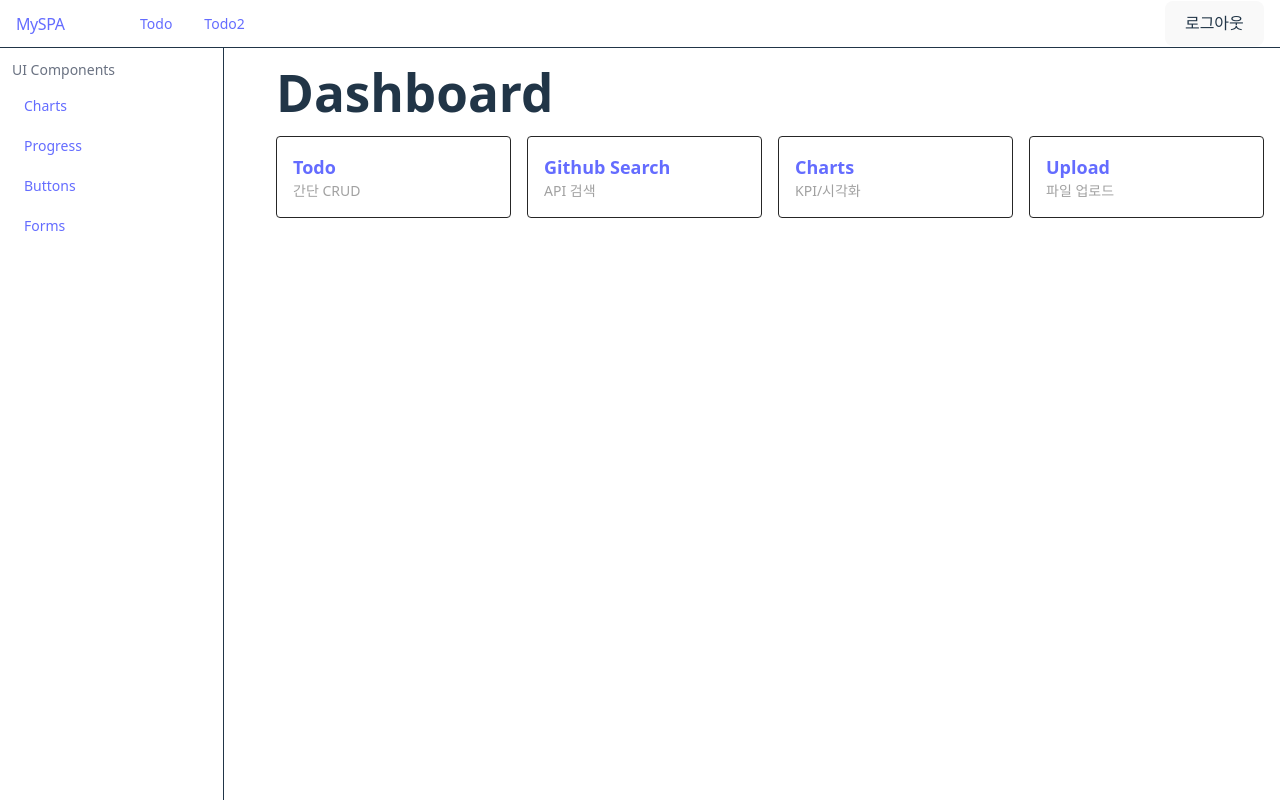
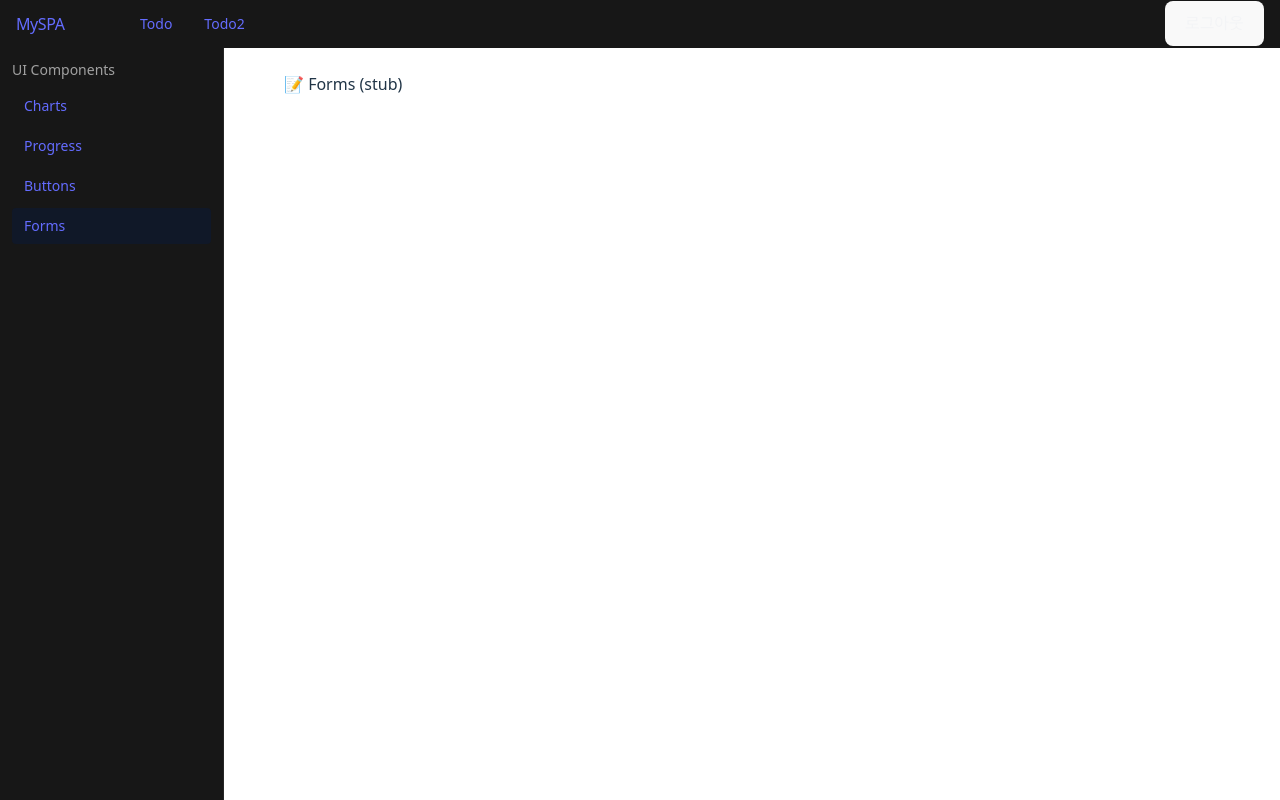
Before and after one commit to No1stone/react-sandbox, a React (Vite) app: page /sidebar/forms in a window 1280 px wide. Before the commit this address led to /. Built offline with nearby package versions, Linux system fonts and the light colour scheme; sample sign-in values are in the browser's storage.

Commit message:
사이드바 페이지

```diff
--- a/src/components/Header.tsx
+++ b/src/components/Header.tsx
@@ -11,19 +11,17 @@ export default function Header() {
     }
 
     return (
-      <header className="h-12 border-b bg-white flex items-center px-4">
+      <header className="h-12 border-b border-neutral-900 bg-neutral-900 text-gray-100 flex items-center px-4 justify-between">
         <div className="min-w-24">
           <Link to="/" className="font-semibold tracking-tight select-none">MySPA</Link>
         </div>
         <nav className="flex-1 flex items-center gap-2 justify-start px-4">
           {apps.map(app => (
-            <NavLink
-              key={app.slug}
-              to={app.path}
-              className={({ isActive }) =>
-                `px-3 py-1.5 rounded text-sm ${isActive ? 'bg-gray-900 text-white' : 'hover:bg-gray-100'}`
-              }
-            >
+                 <NavLink
+                 key={app.slug}
+                 to={app.path}
+                 className="px-3 py-1.5 rounded text-sm hover:bg-neutral-800"
+               >
               {app.title}
             </NavLink>
           ))}
--- a/src/components/Sidebar.tsx
+++ b/src/components/Sidebar.tsx
@@ -4,8 +4,8 @@ import sidebarMenu from './sidebarMenu'
 
 export default function Sidebar() {
     return (
-      <aside className="h-full border-r bg-white p-3 w-56">
-        <div className="text-sm text-gray-500 mb-2">UI Components</div>
+        <aside className="h-full border-r border-neutral-800 bg-neutral-900 text-gray-100 w-56 p-3">
+        <div className="text-sm text-neutral-400 mb-2">UI Components</div>
         <nav className="space-y-1">
           {sidebarMenu.map(item => (
             <NavLink
--- /dev/null
+++ b/src/pages/sidebar/ButtonsPage.tsx
@@ -0,0 +1,4 @@
+// src/pages/sidebar/Buttons.tsx
+export default function ButtonsPage() {
+    return <div className="p-2">🔘 ButtonsPage (stub)</div>
+  }
--- /dev/null
+++ b/src/pages/sidebar/Charts.tsx
@@ -0,0 +1,4 @@
+// src/pages/sidebar/Charts.tsx
+export default function Charts() {
+    return <div className="p-2">📊 Charts (stub)</div>
+  }
--- /dev/null
+++ b/src/pages/sidebar/Forms.tsx
@@ -0,0 +1,4 @@
+// src/pages/sidebar/Forms.tsx
+export default function Forms() {
+    return <div className="p-2">📝 Forms (stub)</div>
+  }
--- /dev/null
+++ b/src/pages/sidebar/Progress.tsx
@@ -0,0 +1,4 @@
+// src/pages/sidebar/Progress.tsx
+export default function Progress() {
+  return <div className="p-2">⏳ Progress (stub)</div>
+}
--- a/src/routes/AppRoutes.tsx
+++ b/src/routes/AppRoutes.tsx
@@ -2,7 +2,10 @@ import { BrowserRouter, Routes, Route, Navigate } from "react-router-dom";
 import Login from '../pages/Login'
 import Dashboard from '../pages/Dashboard'
 import AppShell from '../components/AppShell'
-
+import Charts from '../pages/sidebar/Charts'
+import Progress from '../pages/sidebar/Progress'
+import ButtonsPage from '../pages/sidebar/ButtonsPage'
+import Forms from '../pages/sidebar/Forms'
 
 function Protected({ children }: { children: JSX.Element }) {
   const token = localStorage.getItem("accessToken");
@@ -25,6 +28,10 @@ export default function AppRoutes() {
         >
           <Route index element={<Dashboard />} />
           <Route path="dashboard" element={<Dashboard />} />
+          <Route path="sidebar/charts" element={<Charts />} />
+          <Route path="sidebar/progress" element={<Progress />} />
+          <Route path="sidebar/buttons" element={<ButtonsPage />} />
+          <Route path="sidebar/forms" element={<Forms />} />
           {/* <Route path="apps/:slug" element={<SomeApp />} /> */}
         </Route>
         <Route path="*" element={<Navigate to="/" replace />} />
```
